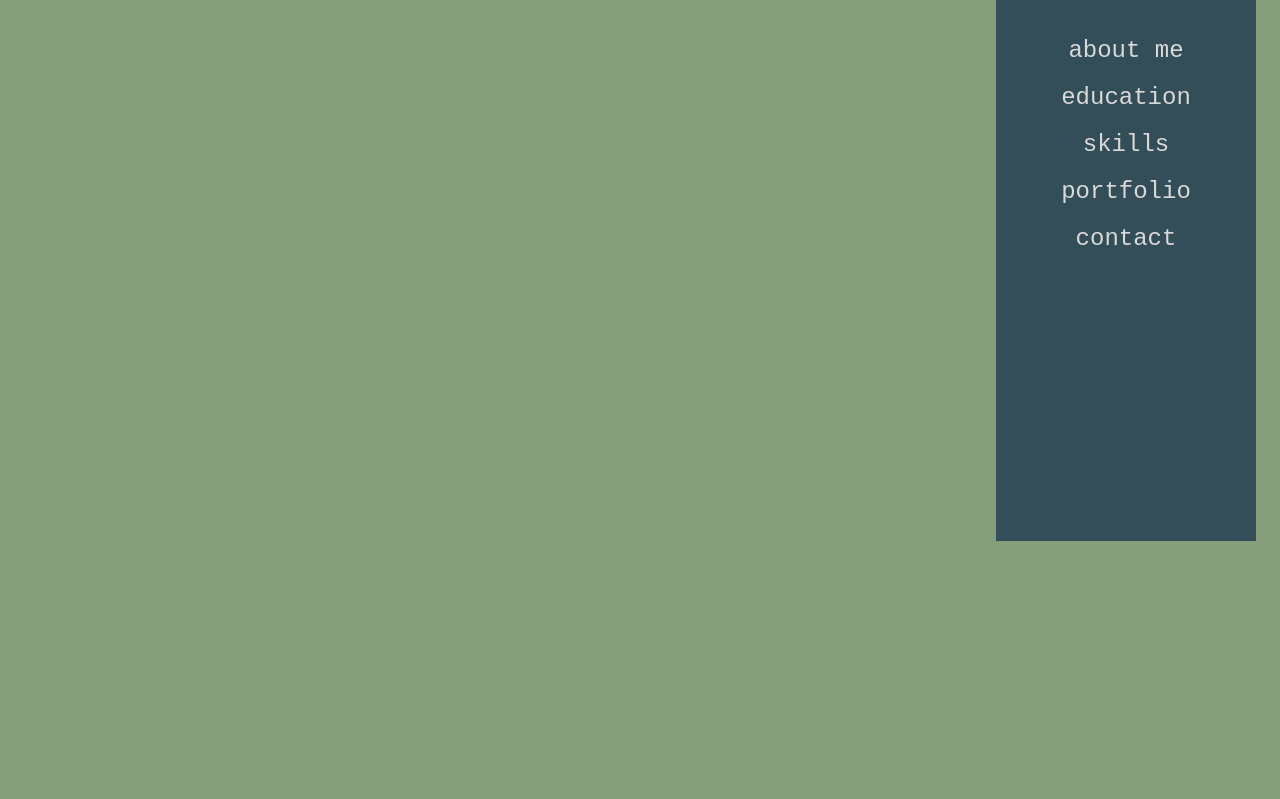
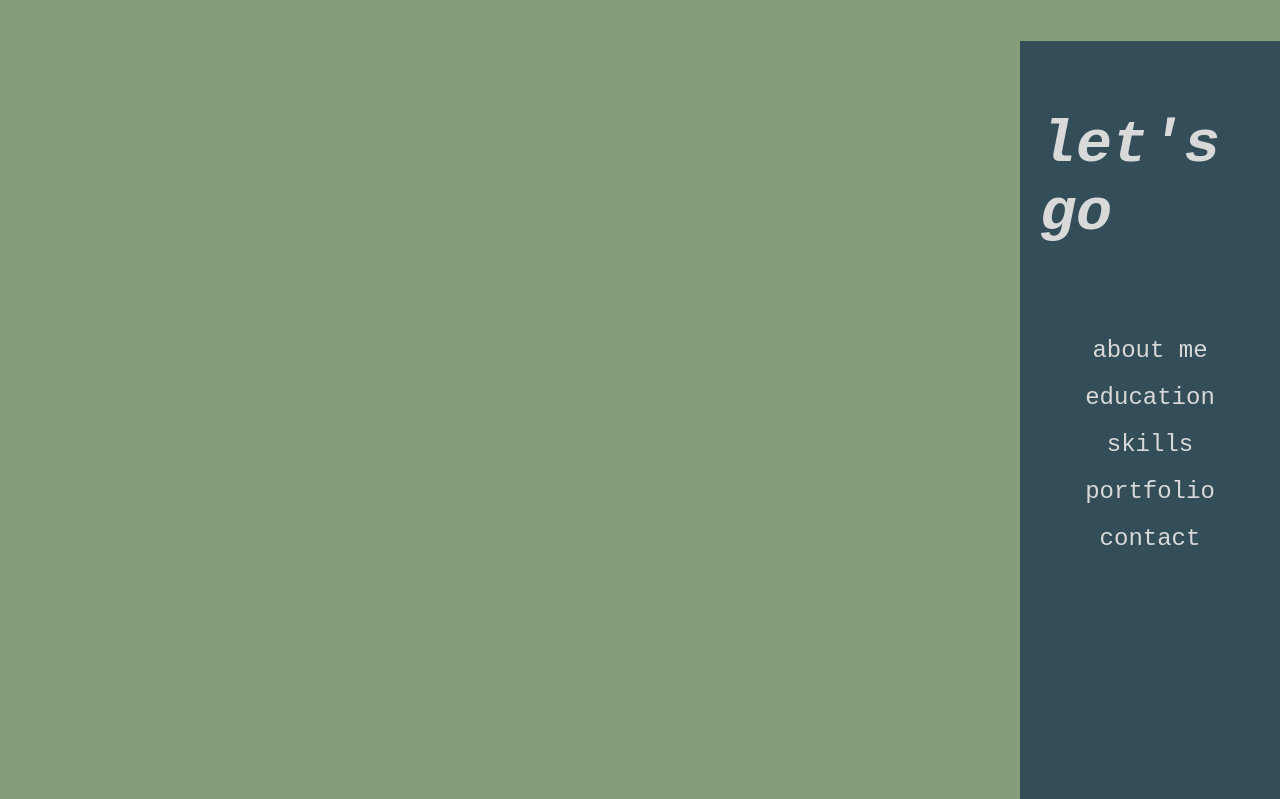
Before and after one commit to sarah-roma/sarah-roma.github.io, a plain HTML site: page index.html in a window 1280 px wide. Shown: the part 699-1498 px from the top of the page. Drawn offline with Linux system fonts and the light colour scheme.

Commit message:
testing new changes to the formats

```diff
--- a/style.css
+++ b/style.css
@@ -71,14 +71,15 @@ body, h1 {
   align-items: center;
   justify-content: flex-start;
   width: 260px;
-  height: 100vh;
+  height: 832px; /* Full height of the menu */
   padding: 20px;
-  position: fixed;
-  top: 640px; /* Position it halfway down the viewport initially */
-  right: 24px;
-  transform: translateY(-25%); /* Offset to make it peek into the main screen */
+  position: absolute;
+  top: calc(100vh - 60px); /* Peek 60px into the main screen */
+  right: 0;
   background-color: #334e58;
   box-sizing: border-box;
+  clip-path: inset(-100px 0 0 0); /* Initially hides the rest of the menu */
+  transition: clip-path 0.5s ease; /* Smooth transition on scroll */
 }
 
 .page1 .menu-text {
```
